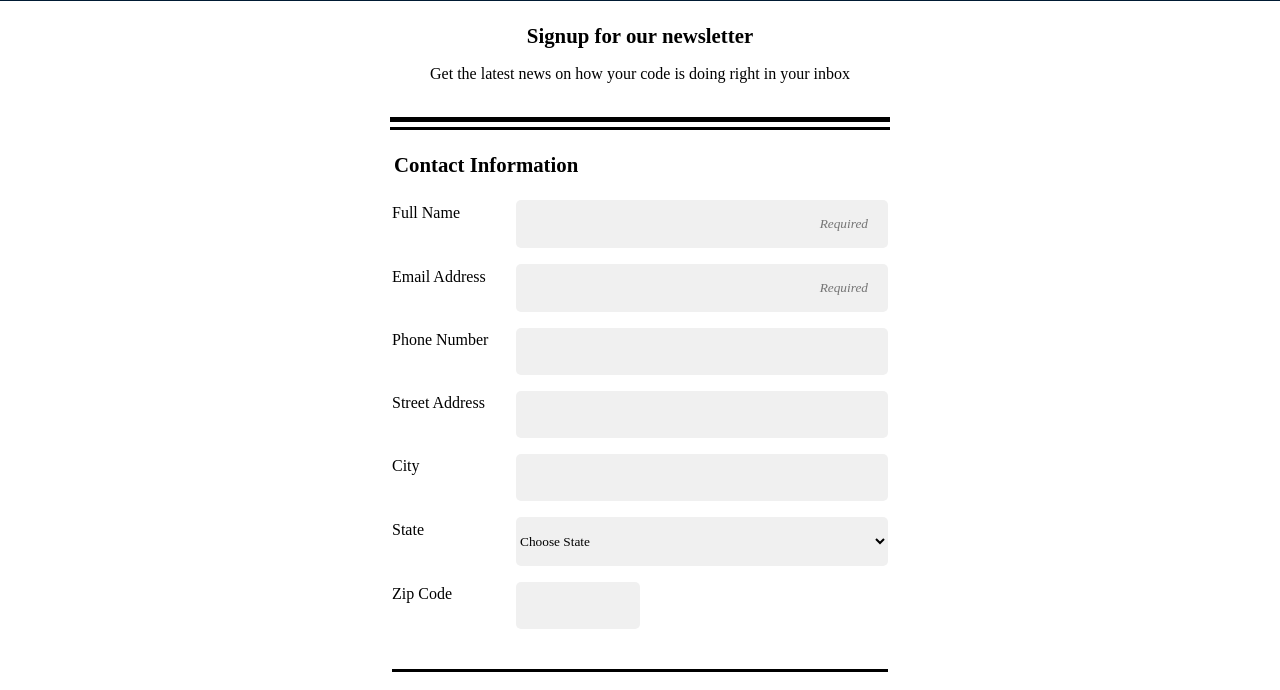
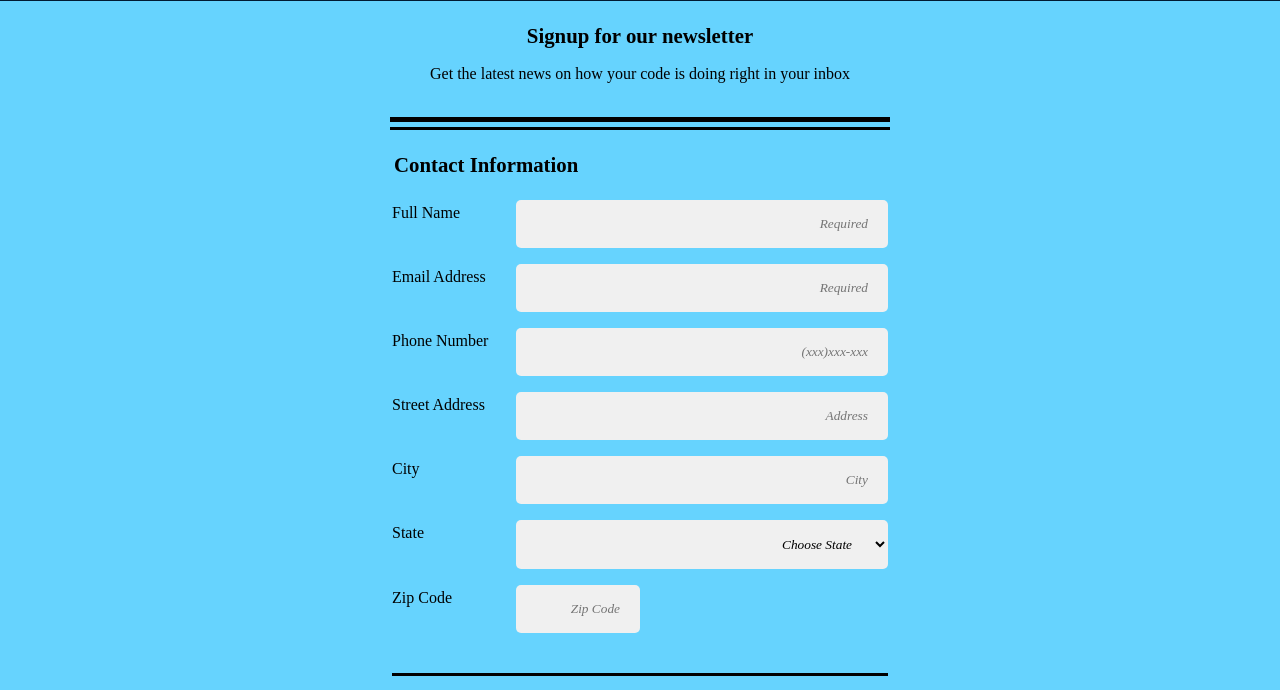
Before and after one commit to achatcher/techdegree-project-3, a plain HTML site: page index.html in a window 1280 px wide. Shown: the part 68-758 px from the top of the page. Drawn offline with Linux system fonts and the light colour scheme; a web font is replaced by a local one.

Commit message:
ready for grading
ready for grading

```diff
--- a/index.html
+++ b/index.html
@@ -35,15 +35,15 @@
                     </div>
                     <div class="flex-pair">
                         <label for="number">Phone Number</label>
-                        <input type="tel" id="number" name="user-number">
+                        <input type="tel" id="number" name="user-number" placeholder="(xxx)xxx-xxx">
                     </div>
                     <div class="flex-pair">
                         <label for="address">Street Address</label>
-                        <input type="text" id="address" name="user-address">
+                        <input type="text" id="address" name="user-address" placeholder="Address">
                     </div>
                     <div class="flex-pair">
                         <label for="city">City</label>
-                        <input type="text" id="city" name="user-city">
+                        <input type="text" id="city" name="user-city" placeholder="City">
                     </div>
                     <div class="flex-pair state">
                         <label for="state">State</label>
@@ -103,7 +103,7 @@
                     </div>
                     <div class="flex-pair">
                         <label for="zip">Zip Code</label>
-                        <input type="text" id="zip" name="user-zip">
+                        <input type="text" id="zip" name="user-zip" placeholder="Zip Code">
                     </div>
                 </fieldset>
                 <fieldset class="newsletter">
@@ -121,7 +121,7 @@
                     </div>
                     <div class="space">
                         <label class="inline" for="topics">Other topics you'd like to hear about</label>
-                        <textarea class="rounded" id="topics" name="other_topics"></textarea>
+                        <textarea class="rounded" id="topics" name="other_topics" placeholder="Write your comments here!"></textarea>
                     </div>
                     <button type="submit" class="font rounded">Sign Up</button>
                 </fieldset>
--- a/style.css
+++ b/style.css
@@ -1,4 +1,4 @@
-/* Global Layout */
+/* Universal Selector */
 * {
     box-sizing: border-box;
 }
@@ -10,6 +10,9 @@ html {
     line-height: 1.8;
     font-size: 16px;
 }
+body {
+    background-color: #66D3FE;
+}
 
 header {
     background-color: #001a33;
@@ -17,10 +20,50 @@ header {
     padding: 1rem 0;
 }
 
+footer {
+    font-style: italic;
+    font-size: .9rem;
+}
+
+h2 {
+    margin-bottom: 5px;
+}
+
+button {
+    background-color: lightseagreen;
+}
+
+fieldset {
+    padding: 0;
+}
+
+form {
+    max-width: 500px;
+    margin: 0 auto;
+}
+
+textarea {
+    height: 100px;
+    margin: .5rem 0;
+}
+
+fieldset,
+button {
+    border: none;
+}
+
+button,
+form,
+textarea {
+    width: 100%;
+}
+/* Class/ID/Attribute Selectors */
+
 header,
 .center {
     text-align: center;
 }
+
 
 input[type="text"],
 input[type="tel"],
@@ -48,7 +91,9 @@ select {
 }
 
 input[type="text"]::placeholder,
-input[type="email"]::placeholder {
+input[type="email"]::placeholder,
+input[type="tel"]::placeholder,
+select  {
     text-align: right;
     font-style: italic;
     padding: 1rem 20px;
@@ -59,53 +104,19 @@ input[type="checkbox"] {
     margin-right: 20px;
 }
 
-form,
-.contact-info,
-.flex-pair {
-    display: flex;
-    flex-direction: column;
-}
-
 .inline {
     display: block;
-}
-
-button,
-form,
-textarea {
-    width: 100%;
-}
-
-textarea {
-    height: 100px;
-    margin: .5rem 0;
 }
 
 .website-name {
     text-transform: uppercase;
 }
 
-form {
-    max-width: 500px;
-    margin: 0 auto;
-}
-
-fieldset,
-button {
-    border: none;
-}
-
-fieldset {
-    padding: 0;
-}
-
 select,
 button,
-input[placeholder] {
+input[placeholder],
+textarea {
     font-family: 'Source Serif Pro', serif;
-}
-button {
-    background-color: lightseagreen;
 }
 
 button,
@@ -136,19 +147,6 @@ button,
     width: 50%;
 }
 
-h2 {
-    margin-bottom: 5px;
-}
-
-form::before {
-    content:"";
-    height: 5px;
-    width: 100%;
-    margin: 1rem 0;
-    border-top: 5px solid black;
-    border-bottom: 3px solid black;
-}
-
 .container {
     margin: 1rem .25rem;
 }
@@ -160,6 +158,17 @@ footer {
     margin: .5rem 0;
 }
 
+
+/* Psuedo Selectors */
+form::before {
+    content:"";
+    height: 5px;
+    width: 100%;
+    margin: 1rem 0;
+    border-top: 5px solid black;
+    border-bottom: 3px solid black;
+}
+
 .contact-info::after {
     content:"";
     height: 5px;
@@ -167,28 +176,34 @@ footer {
     margin-top: 2rem;
 }
 
-footer {
-    font-style: italic;
-    font-size: .9rem;
+/* Flexbox */
+form,
+.contact-info,
+.flex-pair {
+    display: flex;
+    flex-direction: column;
 }
 
-input:focus, textarea:focus, select:focus {
-    background-color: lightseagreen;
-}
+/* CSS Transitions */
+
 input[type=text],
 input[type=tel],
 input[type=email],
 select,textarea {
     width: 100%;
-    transition: width .35s ease-in-out;
   }
 
   input[type=text]:focus,
   input[type=tel]:focus,
   input[type=email]:focus,
   select:focus, textarea:focus {
-    width: 250px;
+    background-color: lightseagreen;
+    color: white;
+    -webkit-transition: background-color 1000ms linear;
+    -ms-transition: background-color 1000ms linear;
+    transition: background-color 1000ms linear;
   }
+
 
 @media screen and (min-width: 768px) {
 
```
